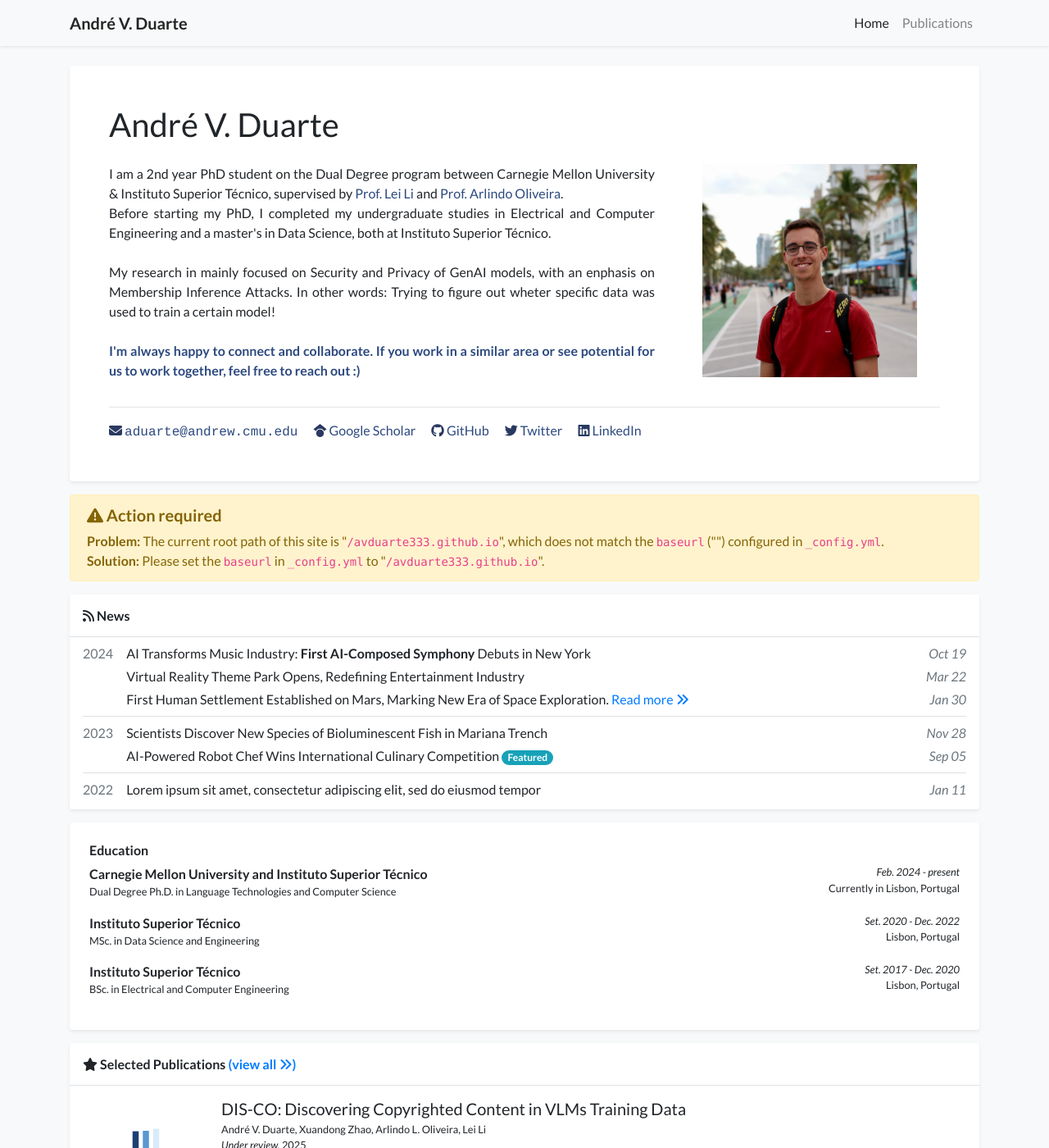
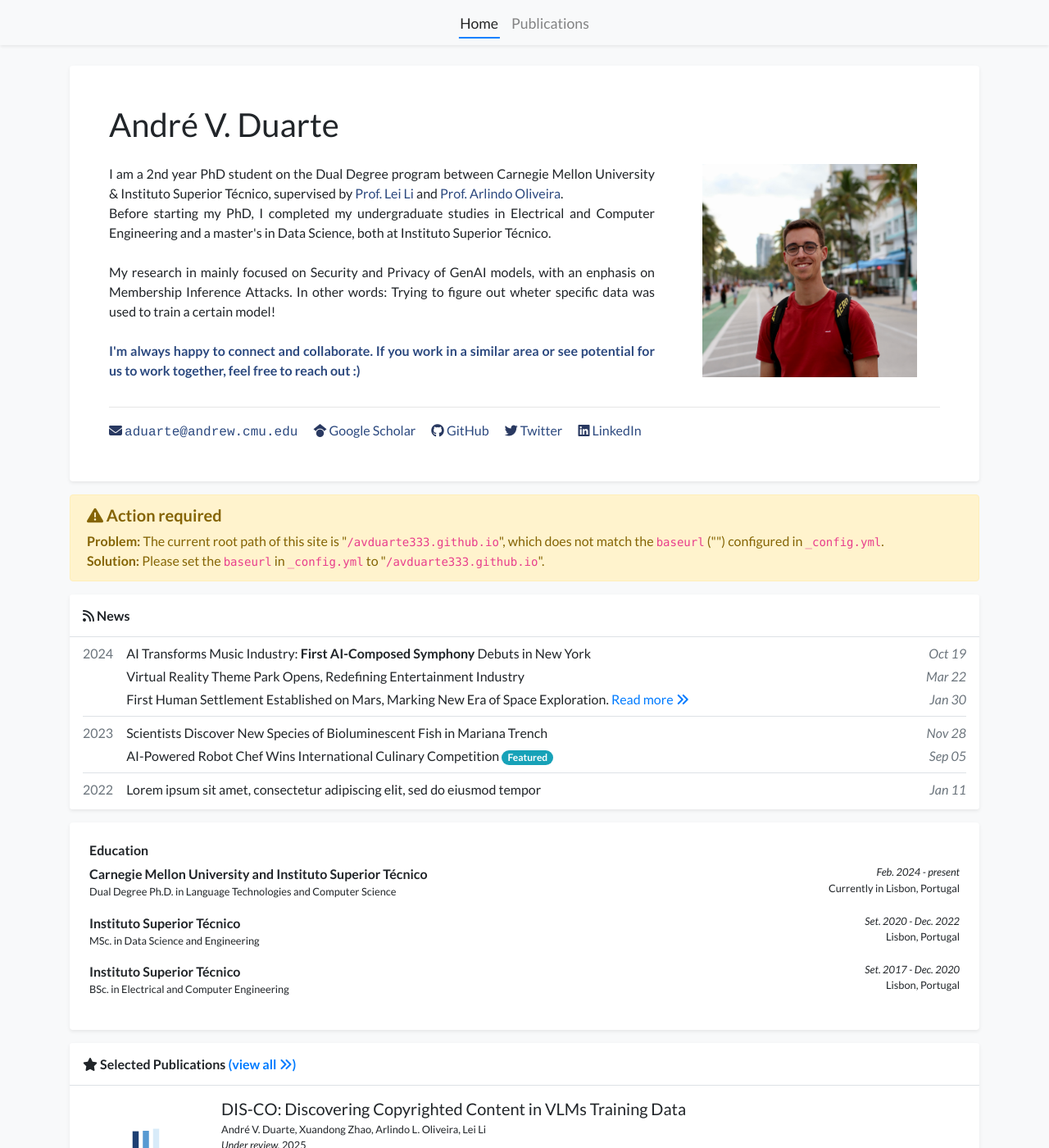
Before and after one commit to dankmrpanda/avduarte333.github.io, a Jekyll site: the page built from index.html, in a window 1280 px wide and 1400 px high. Shown: the whole window at 82% size. Built offline with Jekyll 4.4.1, drawn with Linux system fonts in a browser that asks for light colours; nearby versions of some CDN libraries; a style sheet for code colours, icons or effects is not loaded; some of the changed text lies outside the part shown.

Commit message:
Nav Bar - Update

```diff
--- a/_data/profile.yml
+++ b/_data/profile.yml
@@ -1,6 +1,7 @@
 primary_name: "André V. Duarte"
 secondary_name: ""
 navbar_name: "André V. Duarte"
+show_navbar_brand: false
 
 
 
--- a/_includes/navbar.html
+++ b/_includes/navbar.html
@@ -1,12 +1,13 @@
 <nav class="navbar navbar-expand-sm navbar-light bg-light fixed-top mb-5 shadow-sm">
     <div class="container">
-        <a class="navbar-brand"><strong>{{site.data.profile.navbar_name}}</strong></a>
+    {% if site.data.profile.navbar_name and site.data.profile.show_navbar_brand %}
+        <a class="navbar-brand"><strong>{{ site.data.profile.navbar_name }}</strong></a>
+    {% endif %}
       <button class="navbar-toggler" style="font-size: 1em; padding: 0.5em;" type="button" data-toggle="collapse" data-target="#navbarResponsive" aria-controls="navbarResponsive" aria-expanded="false" aria-label="Toggle navigation">
         <i class="fas fa-map"></i> Menu
       </button>
-
       <div class="collapse navbar-collapse" id="navbarResponsive">
-            <ul class="navbar-nav ml-auto">
+        <ul class="navbar-nav mx-auto">
           {% for item in site.data.navigation.pages %}
             <li class="nav-item {% if item.name == page.navbar_title %}active{% endif %}">
               <a class="nav-link" href="{{ item.url | relative_url }}">{{ item.name }}</a>
@@ -16,3 +17,65 @@
       </div>
     </div>
   </nav>
+
+  <!-- Inline styles for hover effects and custom underline -->
+  <style>
+    /* Link styles for contact or any other links if needed */
+    .contact-link {
+        color: #2C497F;
+        text-decoration: none;
+        transition: color 0.1s ease;
+    }
+
+    .contact-link:hover {
+        color: #4778cc;
+    }
+
+    .contact-link i {
+        color: #293961;
+        transition: color 0.1s ease;
+    }
+
+    .contact-link:hover i {
+        color: #4778cc;
+    }
+
+    /* Make the font size slightly bigger for nav links */
+    .navbar-nav .nav-link {
+        font-size: 1.1em;
+        position: relative;       /* Needed for pseudo-element positioning */
+        text-decoration: none;    /* Remove default underline from links */
+        padding-bottom: 5px;      /* Adds space so the bottom line sits below the text */
+        color: #000;              /* Initial color (adjust to your preference) */
+    }
+
+    /* Hover color change for the text */
+    .navbar-nav .nav-link:hover {
+        color: #007bff;           /* Example hover color */
+        text-decoration: none;    /* Ensure no default underline on hover */
+    }
+
+    /* Create a pseudo-element for the custom underline */
+    .navbar-nav .nav-link::after {
+        content: "";
+        position: absolute;
+        left: 50%;                 /* Start from the horizontal center */
+        bottom: 0;                 /* Position at the bottom of the link */
+        width: 80%;                /* Desired final width of the underline */
+        height: 2px;               /* Thickness of the underline */
+        background-color: #007bff; /* Color of the underline */
+        transform: translateX(-50%) scaleX(0); /* Invisible by default */
+        transform-origin: center;
+        transition: transform 0.1s ease-in-out;
+    }
+
+    /* Reveal the underline on hover by scaling it from 0 to 1 */
+    .navbar-nav .nav-link:hover::after {
+        transform: translateX(-50%) scaleX(1);
+    }
+
+    /* Keep the underline visible for the active page */
+    .navbar-nav .nav-item.active .nav-link::after {
+        transform: translateX(-50%) scaleX(1);
+    }
+  </style>
```
Also changed, not shown: _publications/2024/2024-pub-example-2.md (+1 -1 lines). Lines whose indentation alone changed are shown as unchanged.
